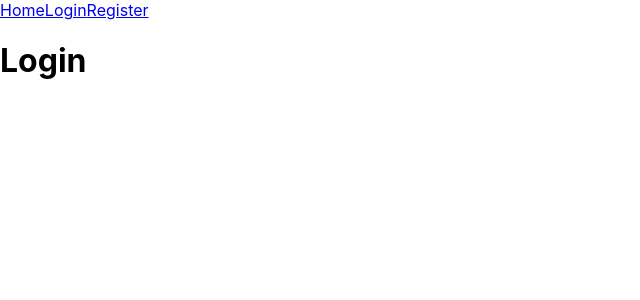
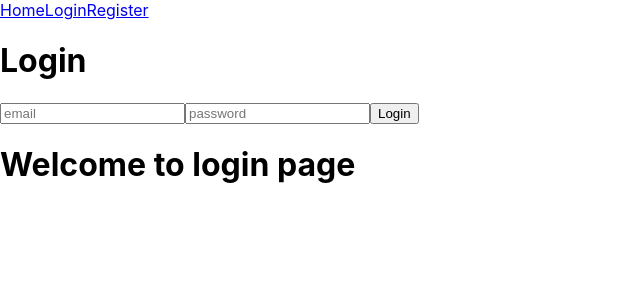
Before and after one commit to Hawinf/7.4-React-Redux, a React (Create React App) app: page /login in a window 1280 px wide. Shown: the top 300 px of the page, without its empty margins (0-640 px from the left). Built offline with nearby package versions, Linux system fonts and the light colour scheme.

Commit message:
adding loginReducer, loginAction, endPOintLogin

```diff
--- a/src/const/endpoint.js
+++ b/src/const/endpoint.js
@@ -1,5 +1,6 @@
 const API = {
     REGISTER: 'https://bootcamp-rent-cars.herokuapp.com/admin/auth/register',
+    LOGIN: 'https://bootcamp-rent-cars.herokuapp.com/admin/auth/login',
 }
 
 export default API;
--- a/src/pages/Login.js
+++ b/src/pages/Login.js
@@ -1,11 +1,45 @@
-import React from "react";
+import React, { useState } from "react";
 import Navbar from "../components/Navbar";
+import { useDispatch, useSelector } from "react-redux";
+import rootReducer from "../redux/reducers";
+import { handleLogin } from "../redux/actions/loginAction";
+import loginReducer from "../redux/reducers/loginReducer";
 
 const Login = () => {
+    const dispatch = useDispatch();
+    const [email, setEmail] = useState('');
+    const [password, setPassword] = useState('');
+
+    const {loginReducer} = useSelector(rootReducer => rootReducer);
+    console.log(loginReducer);
+
+    const inputEmail = (e) => {
+        setEmail(e.target.value)
+    };
+    const inputPassword = (e) => {
+        setPassword(e.target.value)
+    }
+
+    const onLogin = () => {
+        const payload = {
+            email: email,
+            password: password,
+        }
+        // console.log(payload)
+        dispatch(handleLogin(payload))
+    }
+
     return (
         <div>
             <Navbar />
             <h1>Login</h1>
+            <input onChange={inputEmail} placeholder="email" />
+            <input onChange={inputPassword} placeholder="password" />
+            <button onClick={onLogin}>Login</button>
+            {
+                loginReducer.message.length ?
+                <h1>Success Login</h1> : <h1>Welcome to login page</h1>
+            }
         </div>
     );
 };
--- /dev/null
+++ b/src/redux/actions/loginAction.js
@@ -0,0 +1,17 @@
+import axios from "axios";
+import API from "../../const/endpoint";
+
+export const handleLogin = (payload) => (dispatch) => {
+    axios
+        .post(API.LOGIN, payload)
+        .then((res) => {
+            // alert('success login')
+            localStorage.setItem('token', res.data.access_token)
+            console.log(res)
+            dispatch({
+                type: 'LOGIN',
+                payload : res.statusText,
+            })
+        })
+        .catch((err) => console.log(err))
+}
--- a/src/redux/reducers/index.js
+++ b/src/redux/reducers/index.js
@@ -1,8 +1,10 @@
 import { combineReducers } from "redux";
 import regisReducer from "./regisReducer";
+import loginReducer from "./loginReducer";
 
 const rootReducer = combineReducers({
     regisReducer,
+    loginReducer,
 });
 
 export default rootReducer;
--- /dev/null
+++ b/src/redux/reducers/loginReducer.js
@@ -0,0 +1,18 @@
+const initialState = {
+    message: '',
+};
+
+const loginReducer = (state = initialState, action) => {
+    switch(action.type) {
+        case 'LOGIN':
+            return {
+            ...initialState,
+            message : action.payload
+        }
+
+        default :
+            return state;
+    };
+};
+
+export default loginReducer;
```
